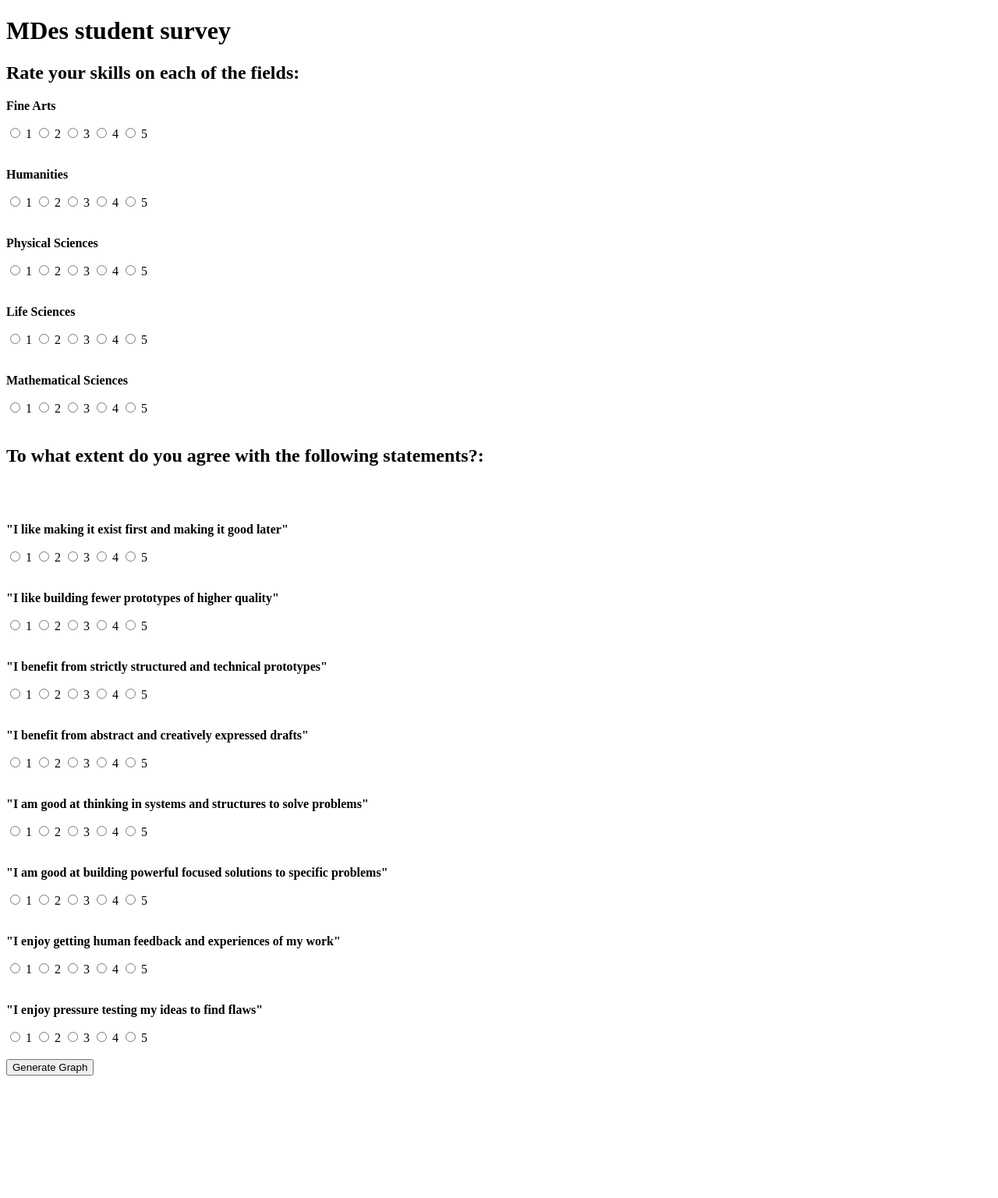
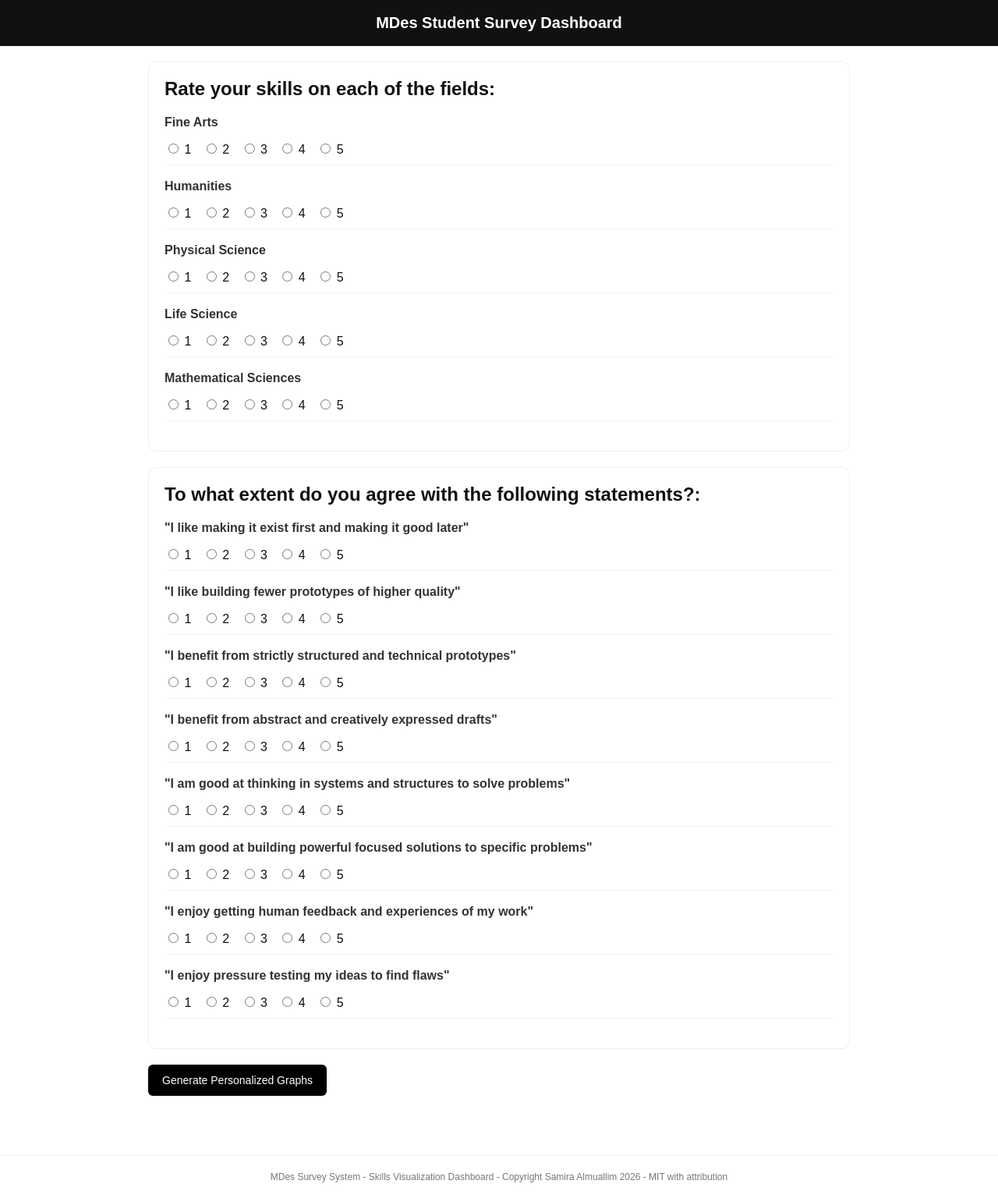
Before and after one commit to almsam/Masters-of-Design, a Flask app: page / in a window 1280 px wide. Shown: the whole page at 78% size. Before the commit the page ends 1379 px from the top, so only its background shows below. Run offline with Flask 3, Linux system fonts and the light colour scheme.

Commit message:
UI overhaul

```diff
--- a/Survey app/app.py
+++ b/Survey app/app.py
@@ -83,7 +83,7 @@ def index():
         ############# barchart
 
         colors = ["magenta", "yellow", "coral", "yellowgreen", "turquoise"]
-        plt.figure(figsize=(8,4.5))
+        plt.figure(figsize=(4.5,4.5))
         plt.xlabel(""); plt.ylabel("")
         ax = sns.barplot(data=df, x="Category", y="Value", palette=colors)
         ax.set_ylim(0,5)#; ax.set_ylabel("Score")
--- /dev/null
+++ b/Survey app/static/styles.css
@@ -0,0 +1,119 @@
+
+
+body {
+    margin: 0;
+    font-family: Arial, sans-serif;
+    background: white;
+    color: #111;
+}
+
+/* head n foot */
+
+header {
+    background: #111;
+    color: white;
+    padding: 18px;
+    text-align: center;
+    font-size: 20px;
+    font-weight: bold;
+}
+
+footer {
+    margin-top: 40px;
+    padding: 20px;
+    text-align: center;
+    font-size: 12px;
+    color: #777;
+    border-top: 1px solid #eee;
+}
+
+
+.container {
+    max-width: 900px;
+    margin: auto;
+    padding: 20px;
+}
+
+
+.card {
+    border: 1px solid #eee;
+    border-radius: 10px;
+    padding: 20px;
+    margin-bottom: 20px;
+}
+
+/*
+    Questions
+ */
+
+.question {
+    margin-bottom: 18px;
+    padding-bottom: 10px;
+    border-bottom: 1px solid #f3f3f3;
+}
+
+.section-title {
+    font-size: 14px;
+    font-weight: bold;
+    margin-bottom: 8px;
+    color: #333;
+}
+
+label {
+    margin-right: 10px;
+}
+
+/* =========================
+   BUTTON
+========================= */
+
+button {
+    background: black;
+    color: white;
+    padding: 12px 18px;
+    border: none;
+    border-radius: 6px;
+    cursor: pointer;
+    font-size: 14px;
+}
+
+button:hover {
+    opacity: 0.85;
+}
+
+img {
+    max-width: 100%;
+    border: 1px solid #eee;
+    border-radius: 10px;
+    margin: 10px 0;
+}
+
+/*
+    2x2
+*/
+
+.graph-grid {
+    display: grid;
+    grid-template-columns: repeat(2, 1fr);
+    gap: 15px;
+    margin-top: 15px;
+}
+
+.graph-grid img {
+    width: 100%;
+    height: auto;
+    border: 1px solid #eee;
+    border-radius: 10px;
+    transition: transform 0.2s ease;
+}
+
+.graph-grid img:hover {
+    transform: scale(1.02);
+}
+
+
+@media (max-width: 700px) {
+    .graph-grid {
+        grid-template-columns: 1fr;
+    }
+}
--- a/Survey app/templates/index.html
+++ b/Survey app/templates/index.html
@@ -1,173 +1,248 @@
 <!DOCTYPE html>
-
 <html>
 
 <head>
+    <link rel="stylesheet" href="{{ url_for('static', filename='styles.css') }}">
+    <title>MDes Survey</title>
 
-    <title>Survey Graph</title>
+    <style>
+        body {
+            margin: 0;
+            font-family: Arial, sans-serif;
+            background: white;
+            color: #111;
+        }
 
+        header {
+            background: #111;
+            color: white;
+            padding: 18px;
+            text-align: center;
+            font-size: 20px;
+            font-weight: bold;
+        }
+
+        footer {
+            margin-top: 40px;
+            padding: 20px;
+            text-align: center;
+            font-size: 12px;
+            color: #777;
+            border-top: 1px solid #eee;
+        }
+
+        .container {
+            max-width: 900px;
+            margin: auto;
+            padding: 20px;
+        }
+
+        .card {
+            border: 1px solid #eee;
+            border-radius: 10px;
+            padding: 20px;
+            margin-bottom: 20px;
+        }
+
+        h2 {
+            margin-top: 0;
+        }
+
+        .question {
+            margin-bottom: 18px;
+            padding-bottom: 10px;
+            border-bottom: 1px solid #f3f3f3;
+        }
+
+        label {
+            margin-right: 10px;
+        }
+
+        button {
+            background: black;
+            color: white;
+            padding: 12px 18px;
+            border: none;
+            border-radius: 6px;
+            cursor: pointer;
+        }
+
+        button:hover {
+            opacity: 0.85;
+        }
+
+        img {
+            max-width: 100%;
+            margin: 15px 0;
+            border: 1px solid #eee;
+            border-radius: 8px;
+        }
+
+        .section-title {
+            font-size: 16px;
+            font-weight: bold;
+            margin-bottom: 15px;
+            color: #333;
+        }
+    </style>
 </head>
 
 <body>
 
-<h1>MDes student survey</h1>
+<header>
+    MDes Student Survey Dashboard
+</header>
 
-<form method="POST">
+<div class="container">
 
-<form method="POST">
+    <form method="POST">
 
-    <h2>Rate your skills on each of the fields:</h2>
+        <!-- Q1 -->
+        <div class="card">
+            <h2>Rate your skills on each of the fields:</h2>
 
-    <p><strong>Fine Arts</strong></p>
-    <label><input type="radio" name="fine" value="1" required> 1</label>
-    <label><input type="radio" name="fine" value="2"> 2</label>
-    <label><input type="radio" name="fine" value="3"> 3</label>
-    <label><input type="radio" name="fine" value="4"> 4</label>
-    <label><input type="radio" name="fine" value="5"> 5</label>
+            <div class="question">
+                <div class="section-title">Fine Arts</div>
+                {% for i in range(1,6) %}
+                <label><input type="radio" name="fine" value="{{i}}" required> {{i}}</label>
+                {% endfor %}
+            </div>
 
-    <br><br>
+            <div class="question">
+                <div class="section-title">Humanities</div>
+                {% for i in range(1,6) %}
+                <label><input type="radio" name="human" value="{{i}}" required> {{i}}</label>
+                {% endfor %}
+            </div>
 
-    <p><strong>Humanities</strong></p>
-    <label><input type="radio" name="human" value="1" required> 1</label>
-    <label><input type="radio" name="human" value="2"> 2</label>
-    <label><input type="radio" name="human" value="3"> 3</label>
-    <label><input type="radio" name="human" value="4"> 4</label>
-    <label><input type="radio" name="human" value="5"> 5</label>
+            <div class="question">
+                <div class="section-title">Physical Science</div>
+                {% for i in range(1,6) %}
+                <label><input type="radio" name="phys" value="{{i}}" required> {{i}}</label>
+                {% endfor %}
+            </div>
 
-    <br><br>
+            <div class="question">
+                <div class="section-title">Life Science</div>
+                {% for i in range(1,6) %}
+                <label><input type="radio" name="life" value="{{i}}" required> {{i}}</label>
+                {% endfor %}
+            </div>
 
-    <p><strong>Physical Sciences</strong></p>
-    <label><input type="radio" name="phys" value="1" required> 1</label>
-    <label><input type="radio" name="phys" value="2"> 2</label>
-    <label><input type="radio" name="phys" value="3"> 3</label>
-    <label><input type="radio" name="phys" value="4"> 4</label>
-    <label><input type="radio" name="phys" value="5"> 5</label>
+            <div class="question">
+                <div class="section-title">Mathematical Sciences</div>
+                {% for i in range(1,6) %}
+                <label><input type="radio" name="math" value="{{i}}" required> {{i}}</label>
+                {% endfor %}
+            </div>
+        </div>
 
-    <br><br>
 
-    <p><strong>Life Sciences</strong></p>
-    <label><input type="radio" name="life" value="1" required> 1</label>
-    <label><input type="radio" name="life" value="2"> 2</label>
-    <label><input type="radio" name="life" value="3"> 3</label>
-    <label><input type="radio" name="life" value="4"> 4</label>
-    <label><input type="radio" name="life" value="5"> 5</label>
+        <!-- Q2 -->
+        <div class="card">
+            <h2>To what extent do you agree with the following statements?:</h2>
 
-    <br><br>
+            <div class="question">
+                <div class="section-title">"I like making it exist first and making it good later"</div>
+                {% for i in range(1,6) %}
+                <label><input type="radio" name="Axa" value="{{i}}" required> {{i}}</label>
+                {% endfor %}
+            </div>
 
-    <p><strong>Mathematical Sciences</strong></p>
-    <label><input type="radio" name="math" value="1" required> 1</label>
-    <label><input type="radio" name="math" value="2"> 2</label>
-    <label><input type="radio" name="math" value="3"> 3</label>
-    <label><input type="radio" name="math" value="4"> 4</label>
-    <label><input type="radio" name="math" value="5"> 5</label>
+            <div class="question">
+                <div class="section-title">"I like building fewer prototypes of higher quality"</div>
+                {% for i in range(1,6) %}
+                <label><input type="radio" name="Axb" value="{{i}}" required> {{i}}</label>
+                {% endfor %}
+            </div>
 
-    <br><br>
+            <div class="question">
+                <div class="section-title">"I benefit from strictly structured and technical prototypes"</div>
+                {% for i in range(1,6) %}
+                <label><input type="radio" name="Aya" value="{{i}}" required> {{i}}</label>
+                {% endfor %}
+            </div>
 
-    <h2>To what extent do you agree with the following statements?:</h2>
+            <div class="question">
+                <div class="section-title">"I benefit from abstract and creatively expressed drafts"</div>
+                {% for i in range(1,6) %}
+                <label><input type="radio" name="Ayb" value="{{i}}" required> {{i}}</label>
+                {% endfor %}
+            </div>
 
-    <br><br>
 
-    <p><strong>"I like making it exist first and making it good later"</strong></p>
-    <label><input type="radio" name="Axa" value="1" required> 1</label>
-    <label><input type="radio" name="Axa" value="2"> 2</label>
-    <label><input type="radio" name="Axa" value="3"> 3</label>
-    <label><input type="radio" name="Axa" value="4"> 4</label>
-    <label><input type="radio" name="Axa" value="5"> 5</label>
+            <div class="question">
+                <div class="section-title">"I am good at thinking in systems and structures to solve problems"</div>
+                {% for i in range(1,6) %}
+                <label><input type="radio" name="Bxa" value="{{i}}" required> {{i}}</label>
+                {% endfor %}
+            </div>
 
-    <br><br>
+            <div class="question">
+                <div class="section-title">"I am good at building powerful focused solutions to specific problems"</div>
+                {% for i in range(1,6) %}
+                <label><input type="radio" name="Bxb" value="{{i}}" required> {{i}}</label>
+                {% endfor %}
+            </div>
 
-    <p><strong>"I like building fewer prototypes of higher quality"</strong></p>
-    <label><input type="radio" name="Axb" value="1" required> 1</label>
-    <label><input type="radio" name="Axb" value="2"> 2</label>
-    <label><input type="radio" name="Axb" value="3"> 3</label>
-    <label><input type="radio" name="Axb" value="4"> 4</label>
-    <label><input type="radio" name="Axb" value="5"> 5</label>
+            <div class="question">
+                <div class="section-title">"I enjoy getting human feedback and experiences of my work"</div>
+                {% for i in range(1,6) %}
+                <label><input type="radio" name="Bya" value="{{i}}" required> {{i}}</label>
+                {% endfor %}
+            </div>
 
-    <br><br>
+            <div class="question">
+                <div class="section-title">"I enjoy pressure testing my ideas to find flaws"</div>
+                {% for i in range(1,6) %}
+                <label><input type="radio" name="Byb" value="{{i}}" required> {{i}}</label>
+                {% endfor %}
+            </div>
+        </div>
 
-    <p><strong>"I benefit from strictly structured and technical prototypes"</strong></p>
-    <label><input type="radio" name="Aya" value="1" required> 1</label>
-    <label><input type="radio" name="Aya" value="2"> 2</label>
-    <label><input type="radio" name="Aya" value="3"> 3</label>
-    <label><input type="radio" name="Aya" value="4"> 4</label>
-    <label><input type="radio" name="Aya" value="5"> 5</label>
+        <button type="submit">Generate Personalized Graphs</button>
 
-    <br><br>
+    </form>
 
-    <p><strong>"I benefit from abstract and creatively expressed drafts"</strong></p>
-    <label><input type="radio" name="Ayb" value="1" required> 1</label>
-    <label><input type="radio" name="Ayb" value="2"> 2</label>
-    <label><input type="radio" name="Ayb" value="3"> 3</label>
-    <label><input type="radio" name="Ayb" value="4"> 4</label>
-    <label><input type="radio" name="Ayb" value="5"> 5</label>
+    <p> </p>
 
-    <br><br>
+    {% if graph_exists %}
 
-    <p><strong>"I am good at thinking in systems and structures to solve problems"</strong></p>
-    <label><input type="radio" name="Bxa" value="1" required> 1</label>
-    <label><input type="radio" name="Bxa" value="2"> 2</label>
-    <label><input type="radio" name="Bxa" value="3"> 3</label>
-    <label><input type="radio" name="Bxa" value="4"> 4</label>
-    <label><input type="radio" name="Bxa" value="5"> 5</label>
+<div class="card">
+    <h1>Here are your personalized graphs:</h1>
 
-    <br><br>
+    <div class="graph-grid">
 
-    <p><strong>"I am good at building powerful focused solutions to specific problems"</strong></p>
-    <label><input type="radio" name="Bxb" value="1" required> 1</label>
-    <label><input type="radio" name="Bxb" value="2"> 2</label>
-    <label><input type="radio" name="Bxb" value="3"> 3</label>
-    <label><input type="radio" name="Bxb" value="4"> 4</label>
-    <label><input type="radio" name="Bxb" value="5"> 5</label>
+        <div class="graph-item">
+            <div class="graph-title"><b>Skills chart:</b></div>
+            <img src="{{ url_for('static', filename='graph.png') }}">
+        </div>
 
-    <br><br>
+        <div class="graph-item">
+            <div class="graph-title"><b>Radar graph:</b></div>
+            <img src="{{ url_for('static', filename='graph3.png') }}">
+        </div>
 
-    <p><strong>"I enjoy getting human feedback and experiences of my work"</strong></p>
-    <label><input type="radio" name="Bya" value="1" required> 1</label>
-    <label><input type="radio" name="Bya" value="2"> 2</label>
-    <label><input type="radio" name="Bya" value="3"> 3</label>
-    <label><input type="radio" name="Bya" value="4"> 4</label>
-    <label><input type="radio" name="Bya" value="5"> 5</label>
+        <div class="graph-item">
+            <div class="graph-title"><b>Execution Style:</b></div>
+            <img src="{{ url_for('static', filename='graph1.png') }}">
+        </div>
 
-    <br><br>
+        <div class="graph-item">
+            <div class="graph-title"><b>Thinking Style:</b></div>
+            <img src="{{ url_for('static', filename='graph2.png') }}">
+        </div>
 
-    <p><strong>"I enjoy pressure testing my ideas to find flaws"</strong></p>
-    <label><input type="radio" name="Byb" value="1" required> 1</label>
-    <label><input type="radio" name="Byb" value="2"> 2</label>
-    <label><input type="radio" name="Byb" value="3"> 3</label>
-    <label><input type="radio" name="Byb" value="4"> 4</label>
-    <label><input type="radio" name="Byb" value="5"> 5</label>
+    </div>
+</div>
 
-    <br><br>
+    {% endif %}
 
-    <button type="submit">Generate Graph</button>
+</div>
 
-</form>
-
-{% if graph_exists %}
-
-<h1>Your Personalized Graphs:</h1>
-
-<h2>Skills Radar:</h2>
-
-<img src="{{ url_for('static', filename='graph.png') }}">
-
-{% if graph_exists %}
-
-<img src="{{ url_for('static', filename='graph3.png') }}">
-
-{% endif %}
-
-{% if graph_exists %}
-
-<h2>Execution And Thinking Styles:</h2>
-<img src="{{ url_for('static', filename='graph1.png') }}">
-
-<img src="{{ url_for('static', filename='graph2.png') }}">
-
-{% endif %}
-
-{% endif %}
+<footer>
+    MDes Survey System - Skills Visualization Dashboard - Copyright Samira Almuallim 2026 - MIT with attribution
+</footer>
 
 </body>
-
 </html>
```
Also changed, not shown: Survey app/static/graph.png, Survey app/static/graph1.png, Survey app/static/graph2.png, Survey app/static/graph3.png.
